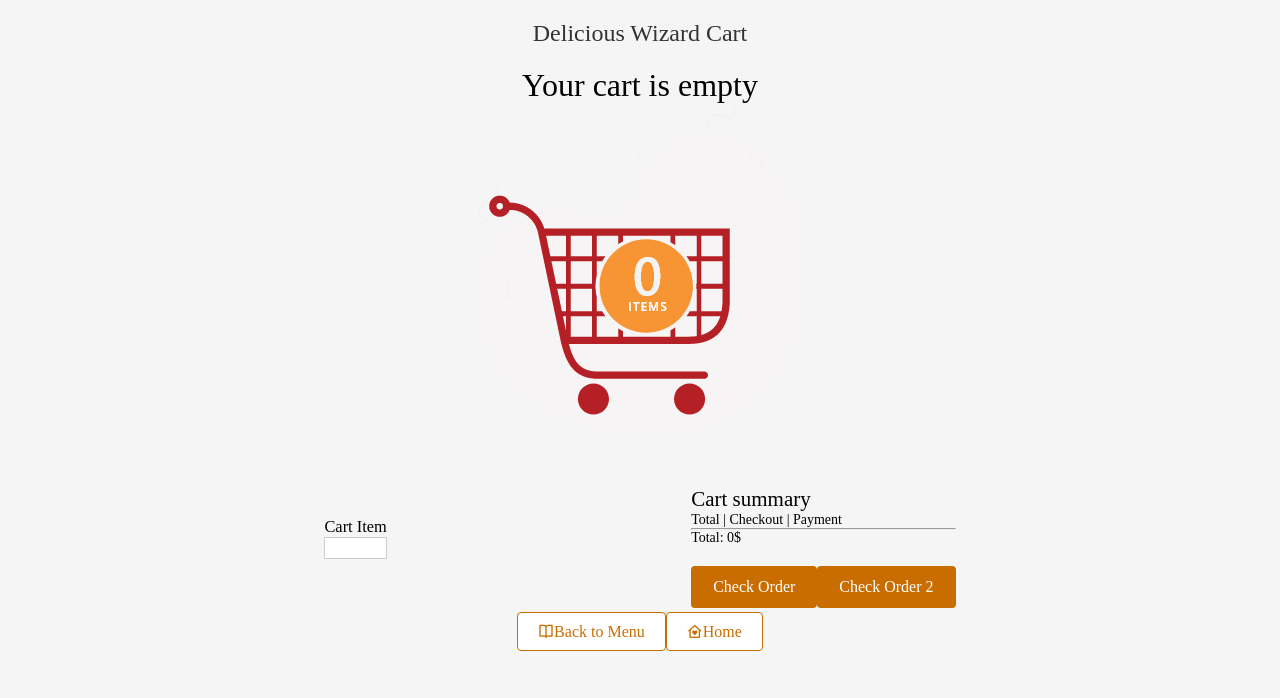
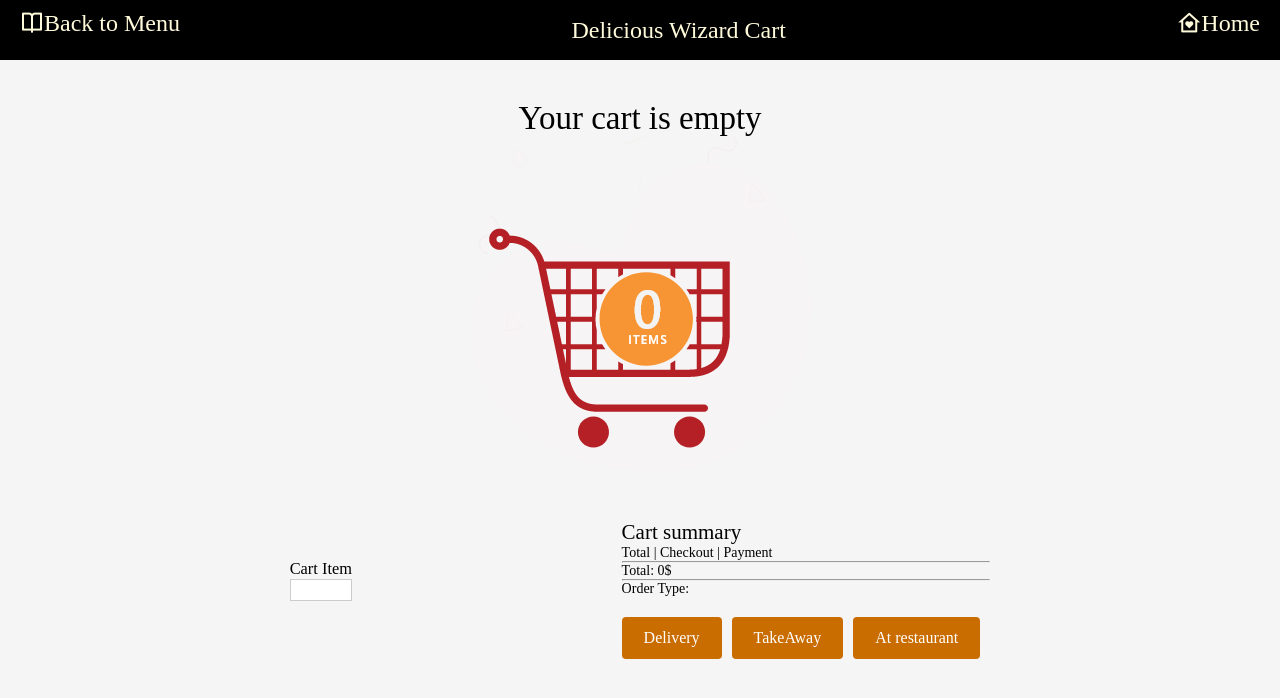
Before and after one commit to fatinaElomar-codi-final-project/frontend1, a React (Create React App) app: page /cartpage in a window 1280 px wide. Shown: the top 698 px of the page. Built offline with nearby package versions, Linux system fonts and the light colour scheme; a web font is replaced by a local one.

Commit message:
add all order

```diff
--- a/src/pages/cartpage/cartpage.css
+++ b/src/pages/cartpage/cartpage.css
@@ -1,5 +1,10 @@
 html, body {
   height: 100%;
+}
+.row-c-btn {
+  display: flex;
+  justify-content: space-between;
+  align-items: center;
 }
 
 .cart-container-box {
@@ -10,16 +15,22 @@ html, body {
 
 .cart-t-title {
   text-align: center;
-  margin-bottom: 20px;
   font-size: 24px;
-  color: #333;
+  color: #fffada;
 }
 
 .text-center {
   text-align: center;
-  margin-bottom: 20px;
+  height: 60px;
+  background-color: #000000;
+margin-bottom: 20px;
 }
+.text-t{
+  text-align: center;
+margin-bottom: 20px;
+font-size: 33px;
 
+}
 .empty-cart-container {
   text-align: center;
   margin-top: 40px;
@@ -141,23 +152,46 @@ html, body {
 
 .back-to-menu-btn,
 .back-to-home-btn {
-  background-color: #fff;
-  color: #ca6d01;
-  border: 1px solid #ca6d01;
+  color: #fffada;
   padding: 10px 20px;
   border-radius: 4px;
   cursor: pointer;
-  font-size: 16px;
+  height: 60px;
+  font-size: 24px;
+  text-decoration: none;
+  text-align: center; /* Add this line */
 }
+
 
 .back-to-menu-btn:hover,
 .back-to-home-btn:hover {
   background-color: #ca6d01;
   color: #fff;
 }
+.order-type-buttons button {
+  margin-right: 10px;
+}
+
 @media(max-width:767px) {
   .row-item-cart {
 
-    flex-direction: column;
+    flex-direction: row;
+    flex-wrap: wrap;
+}
+
+.item-c-row {
+
+  flex-direction: column;
+}
+.back-to-menu-btn,
+.back-to-home-btn {
+
+  height: 37px;
+  font-size: 14px;
+
+}
+.cart-t-title {
+  font-size: 18px;
+
 }
  }
--- a/src/pages/cartpage/cartpage.jsx
+++ b/src/pages/cartpage/cartpage.jsx
@@ -11,6 +11,7 @@ export default function Cartpage() {
   const [cart, setCart] = useCart();
   const [modalVisible, setModalVisible] = useState(false);
   const [modalVisible1, setModalVisible1] = useState(false);
+  const [modalVisible3, setModalVisible3] = useState(false);
 
   const RemoveCartItem = (index) => {
     try {
@@ -45,6 +46,9 @@ export default function Cartpage() {
     setModalVisible1(true);
   };
 
+  const handleConfirmOrder3 = () => {
+    setModalVisible3(true);
+  };
   const handleFormSubmit = (values) => {
     // Save form values to local storage or send a message to the order page
     console.log("Form values:", values);
@@ -56,11 +60,24 @@ export default function Cartpage() {
   return (
     <>
       <div className="cartcontainerpage">
+      <div className="row">
+              <div className="col-md-12 text-center  row-c-btn">
+                <a href="/cart" className="back-to-menu-btn">
+                  <i className="ri-book-open-line"></i>
+                  Back to Menu
+                </a>
+                <h2 className="cart-t-title">Delicious Wizard Cart</h2>
+
+                <a href="/" className="back-to-home-btn">
+                  <i className="ri-home-heart-line"></i>
+                  Home
+                </a>
+              </div>
+            </div>
         <Layout>
           <div className="cart-container-box">
             <div className="row-cart">
-              <h2 className="cart-t-title">Delicious Wizard Cart</h2>
-              <div className="text-center">
+              <div className="text-t">
                 {cart?.length > 0 ? (
                   `You have ${cart.length} item${
                     cart.length > 1 ? "s" : ""
@@ -112,37 +129,33 @@ export default function Cartpage() {
                 <div className="col-md-3 text content">
                   <h2>Cart summary</h2>
                   <p>Total | Checkout | Payment</p>
-
                   <hr />
                   <h4>Total: {totalPrice()}$</h4>
+                  <hr />
+                  Order Type:
+                  <div className="order-type-buttons">
                   <button
                     onClick={handleConfirmOrder}
                     className="check-order-btn"
                   >
-                    Check Order
+                    Delivery
                   </button>
                   <button
                     onClick={handleConfirmOrder1}
                     className="check-order-btn"
                   >
-                    Check Order 2
+                    TakeAway{" "}
                   </button>
-
+                  <button
+                    onClick={handleConfirmOrder3}
+                    className="check-order-btn"
+                  >
+                    At restaurant{" "}
+                  </button></div>
                 </div>
               </div>
             </div>
-            <div className="row">
-              <div className="col-md-12 text-center">
-                <a href="/cart" className="back-to-menu-btn">
-                  <i className="ri-book-open-line"></i>
-                  Back to Menu
-                </a>
-                <a href="/" className="back-to-home-btn">
-                  <i className="ri-home-heart-line"></i>
-                  Home
-                </a>
-              </div>
-            </div>
+
           </div>
         </Layout>
       </div>
@@ -161,9 +174,9 @@ export default function Cartpage() {
         totalPrice={totalPrice()}
         cart={cart}
       />
-        <OrderModal3
-        visible={modalVisible1}
-        onCancel={() => setModalVisible1(false)}
+      <OrderModal3
+        visible={modalVisible3}
+        onCancel={() => setModalVisible3(false)}
         onFinish={handleFormSubmit}
         totalPrice={totalPrice()}
         cart={cart}
--- a/src/pages/cartpage/putorder.jsx
+++ b/src/pages/cartpage/putorder.jsx
@@ -1,4 +1,4 @@
-import { Modal, Form, Input } from "antd";
+import { Modal, Form, Input, message } from "antd";
 import axios from "axios";
 import React from "react";
 
@@ -12,15 +12,31 @@ const OrderModal = ({ visible, onCancel, onFinish, totalPrice, cart }) => {
 
   const createOrder = async (order) => {
     try {
-      const response = await axios.post("https://restaurant-backend-1.onrender.com/order/", order);
+      const response = await axios.post(
+        "https://restaurant-backend-1.onrender.com/order/",
+        order
+      );
       const newOrder = response.data;
       console.log("New order:", newOrder);
       // Handle the new order data
+
+      message.success("Order confirmed successfully!");
+      onCancel(); // Close the form after confirming the order
     } catch (error) {
       console.error("Error creating order:", error);
+      // Show error message
+      message.error("Failed to confirm order. Please try again.");
     }
   };
 
+
+  const getCurrentDate = () => {
+    const currentDate = new Date();
+    const day = String(currentDate.getDate()).padStart(2, "0");
+    const month = String(currentDate.getMonth() + 1).padStart(2, "0");
+    const year = currentDate.getFullYear();
+    return `${day}/${month}/${year}`;
+  };
   const handleCreateOrder = () => {
     form.validateFields().then((values) => {
       const order = {
@@ -38,6 +54,15 @@ const OrderModal = ({ visible, onCancel, onFinish, totalPrice, cart }) => {
     });
   };
 
+  const validateName = (_, value) => {
+    const nameRegex = /^[a-zA-Z\s]+$/; // Regular expression to match only letters and spaces
+
+    if (!nameRegex.test(value)) {
+      return Promise.reject("Please enter a valid name");
+    }
+
+    return Promise.resolve();
+  };
   return (
     <Modal
       title="Order Details"
@@ -46,10 +71,13 @@ const OrderModal = ({ visible, onCancel, onFinish, totalPrice, cart }) => {
       footer={null}
     >
       <Form form={form} onFinish={handleFormSubmit}>
-        <Form.Item
+      <Form.Item
           name="name"
           label="Name"
-          rules={[{ required: true, message: "Please enter your name" }]}
+          rules={[
+            { required: true, message: "Please enter your name" },
+            { validator: validateName },
+          ]}
         >
           <Input />
         </Form.Item>
@@ -73,18 +101,8 @@ const OrderModal = ({ visible, onCancel, onFinish, totalPrice, cart }) => {
         >
           <Input placeholder="Enter the phone number (00/000000)" />
         </Form.Item>
-        <Form.Item
-          name="date"
-          label="Date"
-          rules={[
-            {
-              required: true,
-              pattern: /^\d{2}\/\d{2}\/\d{4}$/,
-              message: "Please enter a valid date (dd/mm/yyyy)",
-            },
-          ]}
-        >
-          <Input placeholder="Enter the date (dd/mm/yyyy)" />
+        <Form.Item label="Date" name="date" initialValue={getCurrentDate()}>
+          <p>{getCurrentDate()}</p>
         </Form.Item>
         <Form.Item>
           <h3>Order Summary:</h3>
@@ -92,7 +110,7 @@ const OrderModal = ({ visible, onCancel, onFinish, totalPrice, cart }) => {
           <p>Total Amount: {totalPrice}$</p>
         </Form.Item>
         <Form.Item>
-          <button type="submit" className="order-btn" onClick={handleCreateOrder}>
+          <button type="submit" className="order-btn check-order-btn" onClick={handleCreateOrder}>
             Confirm Order
           </button>
         </Form.Item>
--- a/src/pages/cartpage/putorder2.jsx
+++ b/src/pages/cartpage/putorder2.jsx
@@ -1,4 +1,4 @@
-import { Modal, Form, Input } from "antd";
+import { Modal, Form, Input, message } from "antd";
 import axios from "axios";
 import React from "react";
 
@@ -12,15 +12,30 @@ const OrderModal1 = ({ visible, onCancel, onFinish, totalPrice, cart }) => {
 
   const createOrder = async (order) => {
     try {
-      const response = await axios.post("https://restaurant-backend-1.onrender.com/order/", order);
+      const response = await axios.post(
+        "https://restaurant-backend-1.onrender.com/order/",
+        order
+      );
       const newOrder = response.data;
       console.log("New order:", newOrder);
       // Handle the new order data
+
+      message.success("Order confirmed successfully!");
+      onCancel(); // Close the form after confirming the order
     } catch (error) {
       console.error("Error creating order:", error);
+      // Show error message
+      message.error("Failed to confirm order. Please try again.");
     }
   };
 
+  const getCurrentDate = () => {
+    const currentDate = new Date();
+    const day = String(currentDate.getDate()).padStart(2, "0");
+    const month = String(currentDate.getMonth() + 1).padStart(2, "0");
+    const year = currentDate.getFullYear();
+    return `${day}/${month}/${year}`;
+  };
   const handleCreateOrder = () => {
     form.validateFields().then((values) => {
       const order = {
@@ -37,6 +52,15 @@ const OrderModal1 = ({ visible, onCancel, onFinish, totalPrice, cart }) => {
     });
   };
 
+  const validateName = (_, value) => {
+    const nameRegex = /^[a-zA-Z\s]+$/; // Regular expression to match only letters and spaces
+
+    if (!nameRegex.test(value)) {
+      return Promise.reject("Please enter a valid name");
+    }
+
+    return Promise.resolve();
+  };
   return (
     <Modal
       title="Order Details"
@@ -48,7 +72,10 @@ const OrderModal1 = ({ visible, onCancel, onFinish, totalPrice, cart }) => {
       <Form.Item
           name="name"
           label="Name"
-          rules={[{ required: true, message: "Please enter your name" }]}
+          rules={[
+            { required: true, message: "Please enter your name" },
+            { validator: validateName },
+          ]}
         >
           <Input />
         </Form.Item>
@@ -58,25 +85,16 @@ const OrderModal1 = ({ visible, onCancel, onFinish, totalPrice, cart }) => {
   rules={[
     {
       required: true,
-              pattern: /^\d{2}:\d{2}\s(am|pm)$/,
-              message: "Please enter a valid time (00:00 am/pm)",
+      pattern: /^(0[89]|1[0-9]|2[0123]):[0-5][0-9]\s(am|pm)$/,
+      message: "Please enter a valid time (between 8:00 am and 10:00 pm)",
     },
   ]}
 >
-          <Input placeholder="Enter the time (00:00 am/pm)" />
+  <Input placeholder="Enter the time (e.g., 08:00 am)" />
 </Form.Item>
-        <Form.Item
-          name="date"
-          label="Date"
-          rules={[
-            {
-              required: true,
-              pattern: /^\d{2}\/\d{2}\/\d{4}$/,
-              message: "Please enter a valid date (dd/mm/yyyy)",
-            },
-          ]}
-        >
-          <Input placeholder="Enter the date (dd/mm/yyyy)" />
+
+<Form.Item label="Date" name="date" initialValue={getCurrentDate()}>
+          <p>{getCurrentDate()}</p>
         </Form.Item>
         <Form.Item>
           <h3>Order Summary:</h3>
@@ -93,7 +111,7 @@ const OrderModal1 = ({ visible, onCancel, onFinish, totalPrice, cart }) => {
         <Form.Item>
           <button
             type="submit"
-            className="order-btn"
+            className="order-btn check-order-btn"
             onClick={handleCreateOrder}
           >
             Confirm Order
--- a/src/pages/cartpage/putorder3.jsx
+++ b/src/pages/cartpage/putorder3.jsx
@@ -1,4 +1,4 @@
-import { Modal, Form, Input } from "antd";
+import { Modal, Form, Input, message } from "antd";
 import axios from "axios";
 import React from "react";
 
@@ -16,8 +16,17 @@ const OrderModal3 = ({ visible, onCancel, onFinish, totalPrice, cart }) => {
       const newOrder = response.data;
       console.log("New order:", newOrder);
       // Handle the new order data
+
+      // Show success message
+      message.success({
+        content: "Order confirmed successfully!",
+        style: { fontSize: "18px" }, // Increase font size
+        onClose: () => onCancel(), // Close form after confirming order
+      });
     } catch (error) {
       console.error("Error creating order:", error);
+      // Show error message
+      message.error("Failed to confirm order. Please try again.");
     }
   };
 
@@ -37,6 +46,22 @@ const OrderModal3 = ({ visible, onCancel, onFinish, totalPrice, cart }) => {
     });
   };
 
+  const getCurrentDate = () => {
+    const currentDate = new Date();
+    const day = String(currentDate.getDate()).padStart(2, "0");
+    const month = String(currentDate.getMonth() + 1).padStart(2, "0");
+    const year = currentDate.getFullYear();
+    return `${day}/${month}/${year}`;
+  };
+  const validateName = (_, value) => {
+    const nameRegex = /^[a-zA-Z\s]+$/; // Regular expression to match only letters and spaces
+
+    if (!nameRegex.test(value)) {
+      return Promise.reject("Please enter a valid name");
+    }
+
+    return Promise.resolve();
+  };
   return (
     <Modal
       title="Order Details"
@@ -45,10 +70,13 @@ const OrderModal3 = ({ visible, onCancel, onFinish, totalPrice, cart }) => {
       footer={null}
     >
       <Form form={form} onFinish={handleFormSubmit}>
-        <Form.Item
+      <Form.Item
           name="name"
           label="Name"
-          rules={[{ required: true, message: "Please enter your name" }]}
+          rules={[
+            { required: true, message: "Please enter your name" },
+            { validator: validateName },
+          ]}
         >
           <Input />
         </Form.Item>
@@ -72,18 +100,8 @@ const OrderModal3 = ({ visible, onCancel, onFinish, totalPrice, cart }) => {
         >
           <Input placeholder="Enter the phone number (00/000000)" />
         </Form.Item>
-        <Form.Item
-          name="date"
-          label="Date"
-          rules={[
-            {
-              required: true,
-              pattern: /^\d{2}\/\d{2}\/\d{4}$/,
-              message: "Please enter a valid date (dd/mm/yyyy)",
-            },
-          ]}
-        >
-          <Input placeholder="Enter the date (dd/mm/yyyy)" />
+        <Form.Item label="Date" name="date" initialValue={getCurrentDate()}>
+          <p>{getCurrentDate()}</p>
         </Form.Item>
         <Form.Item>
           <h3>Order Summary:</h3>
@@ -91,7 +109,7 @@ const OrderModal3 = ({ visible, onCancel, onFinish, totalPrice, cart }) => {
           <p>Total Amount: {totalPrice}$</p>
         </Form.Item>
         <Form.Item>
-          <button type="submit" className="order-btn" onClick={handleCreateOrder}>
+          <button type="submit" className="order-btn check-order-btn" onClick={handleCreateOrder}>
             Confirm Order
           </button>
         </Form.Item>
```
Lines whose indentation alone changed are shown as unchanged.
